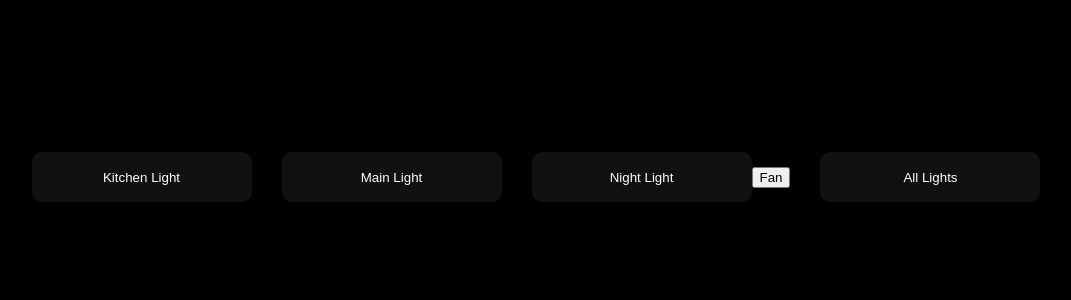
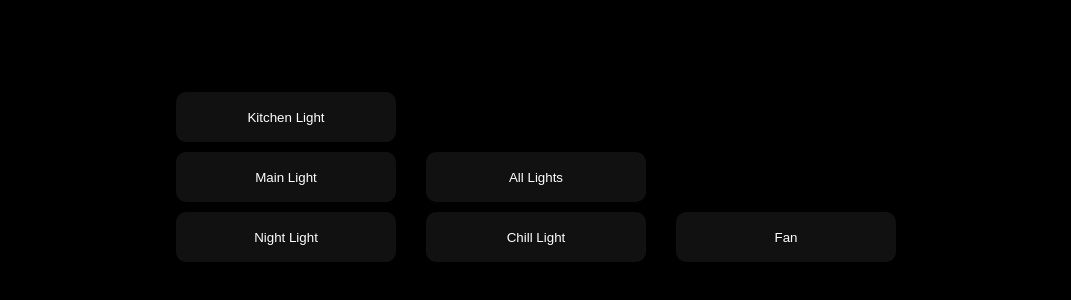
Before and after one commit to Zonar1994/zonar-studio, a React (Create React App) app: page / in a window 1280 px wide. Shown: the part 228-528 px from the top of the page, without its empty margins (119-1190 px from the left). Built offline with nearby package versions, Linux system fonts and the light colour scheme.

Commit message:
Updated buttons

```diff
--- a/src/components/buttons.js
+++ b/src/components/buttons.js
@@ -11,6 +11,7 @@ const KiLightOff = 'https://sequematic.com/trigger-custom-webhook/69F02D122B/784
 const MiLightOff = 'https://sequematic.com/trigger-custom-webhook/69F02D122B/78404';
 const NiLightOff = 'https://sequematic.com/trigger-custom-webhook/69F02D122B/78406';
 const FanOff = 'https://sequematic.com/trigger-custom-webhook/69F02D122B/78408';
+const ChillLight = 'https://sequematic.com/trigger-custom-webhook/69F02D122B/77256';
 
 //Request headers en stuff
 const initDetails = {
@@ -74,6 +75,14 @@ export class buttons extends Component {
                     else if (!this.state.isClicked) {
                         return lightsoff;
                     }
+                    break;
+                case 'ChillLights':
+                    if (this.state.isClicked) {
+                        return ChillLight;
+                    }
+                    else if (!this.state.isClicked) {
+                        return lightsoff;
+                    }
                 return MiLight;
             default:
                 return;
@@ -104,11 +113,23 @@ export class buttons extends Component {
         return (
             <div>
                 <button class="glow-on-hover" onClick={() => this.action("KiOn")}>Kitchen Light</button>
+
+
+
+                <div>
                 <button class="glow-on-hover" onClick={() => this.action("MiOn")}>Main Light</button>
+                <button class="glow-on-hover" onClick={() => this.action("AllLights")}>All Lights</button>
+
+                <div>
                 <button class="glow-on-hover" onClick={() => this.action("NiOn")}>Night Light</button>
-                <button onClick={() => this.action("FanOn")}>Fan</button>
-                <button class="glow-on-hover" onClick={() => this.action("AllLights")}>All Lights</button>
+                <button class="glow-on-hover" onClick={() => this.action("ChillLights")}>Chill Light</button>
+                <button class="glow-on-hover" onClick={() => this.action("FanOn")}>Fan</button>
+
+                </div>
+
             </div>
+            </div>
+
         )
     }
 }
```
